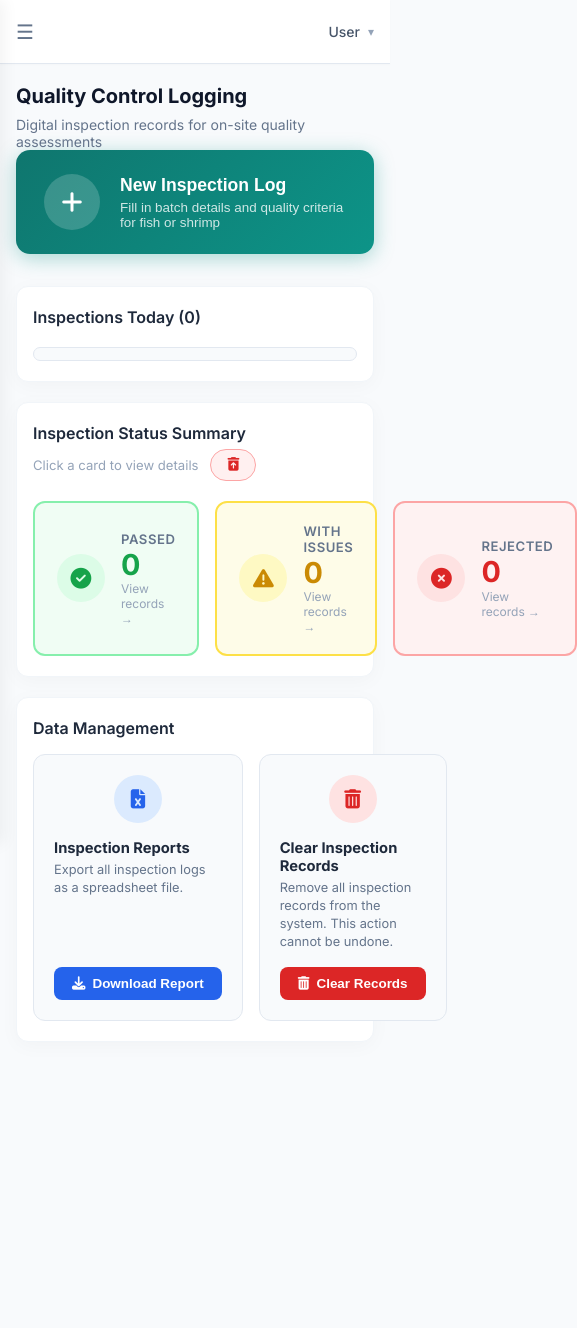
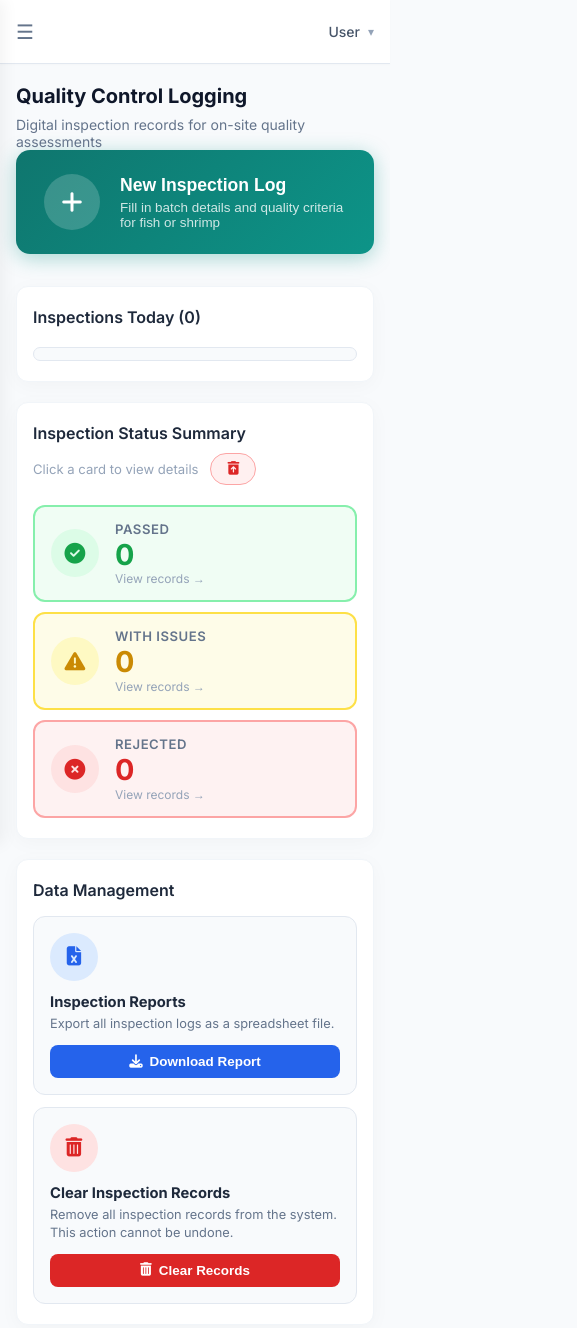
Before and after one commit to JonasJamilano/AquaFRESH, a website with bundled scripts: page QualityControl.html in a window 390 px wide. Shown: the whole page, 577 px wide, since content can reach past the window. Before the commit the page ends 1094 px from the top, so only its background shows below. Built offline with nearby package versions, Linux system fonts and the light colour scheme; no server answers.

Commit message:
working mobile view

```diff
--- a/QualityControl.css
+++ b/QualityControl.css
@@ -450,3 +450,74 @@ body { font-family: 'Inter', sans-serif; background: #f8fafc; color: #334155; di
     .insp-date-col { display: none; }
     .insp-badge { margin-left: auto; }
 }
+
+/* =====================
+   MOBILE FIXES — inspection status summary & data management
+===================== */
+@media (max-width: 768px) {
+
+    /* --- Panel header: stack title above hint+disposal row --- */
+    .panel-header-flex {
+        flex-direction: column;
+        align-items: flex-start;
+        gap: 10px;
+    }
+
+    /* hint and disposal button sit on the same row, wrapping if needed */
+    .panel-header-flex > div {
+        display: flex;
+        flex-direction: row;
+        align-items: center;
+        flex-wrap: wrap;
+        gap: 8px;
+        width: 100%;
+    }
+
+    /* --- Status summary cards: force single column --- */
+    .qc-status-cards {
+        grid-template-columns: 1fr !important;
+        gap: 10px;
+    }
+
+    /* make each card more compact on mobile */
+    .qc-status-card {
+        padding: 14px 16px;
+    }
+
+    /* --- Data management: force single column, full-width button --- */
+    .qc-action-cards {
+        grid-template-columns: 1fr !important;
+        gap: 12px;
+    }
+
+    .qc-action-card {
+        flex-direction: column;
+        align-items: stretch;
+        gap: 12px;
+        padding: 16px;
+    }
+
+    /* top row inside card (icon + text) stays horizontal */
+    .qc-action-card > .qc-action-icon,
+    .qc-action-card > .qc-action-info {
+        align-self: flex-start;
+    }
+
+    /* button spans full width */
+    .qc-action-btn {
+        width: 100%;
+        justify-content: center;
+    }
+
+    /* --- Disposal tabs row: stack vertically so tabs don't overlap table --- */
+    .disposal-tabs-row {
+        flex-direction: column;
+        align-items: flex-start;
+        gap: 10px;
+    }
+
+    .clear-disposed-btn {
+        width: 100%;
+        justify-content: center;
+    }
+}
```
